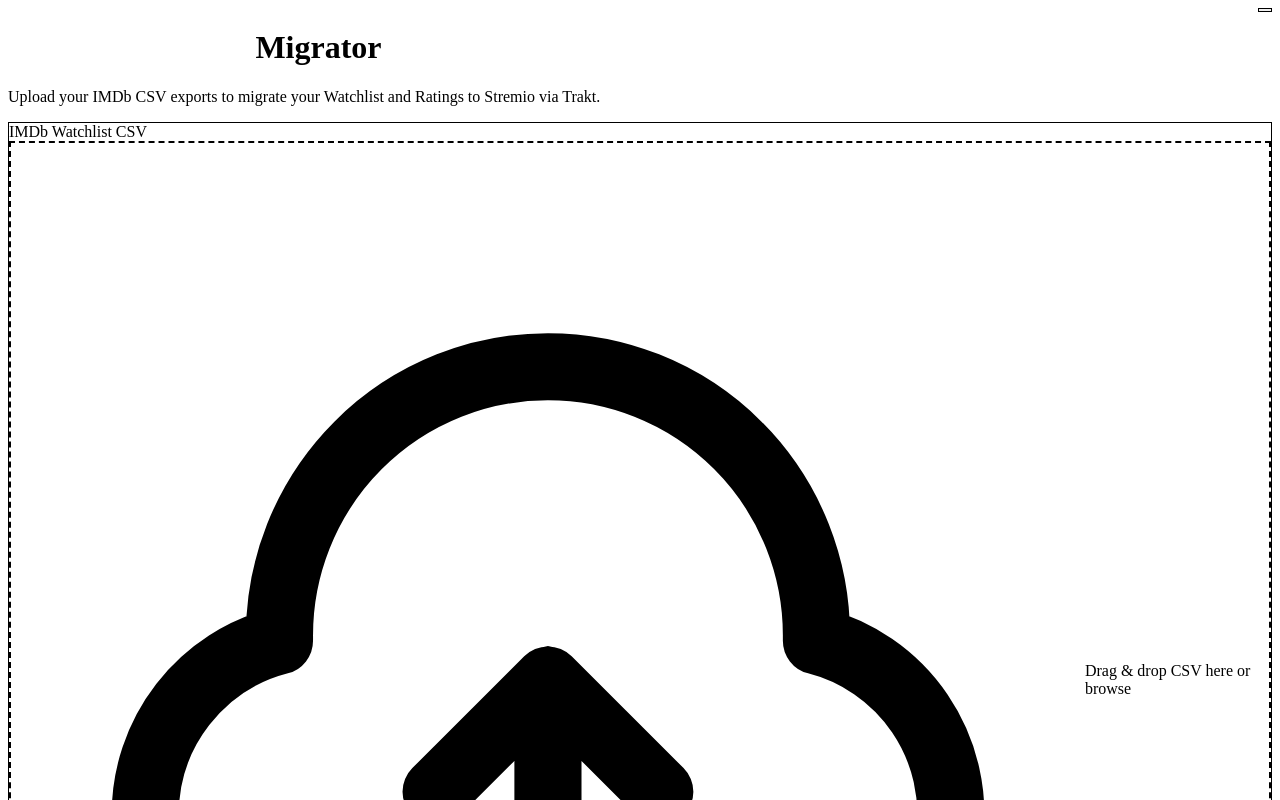
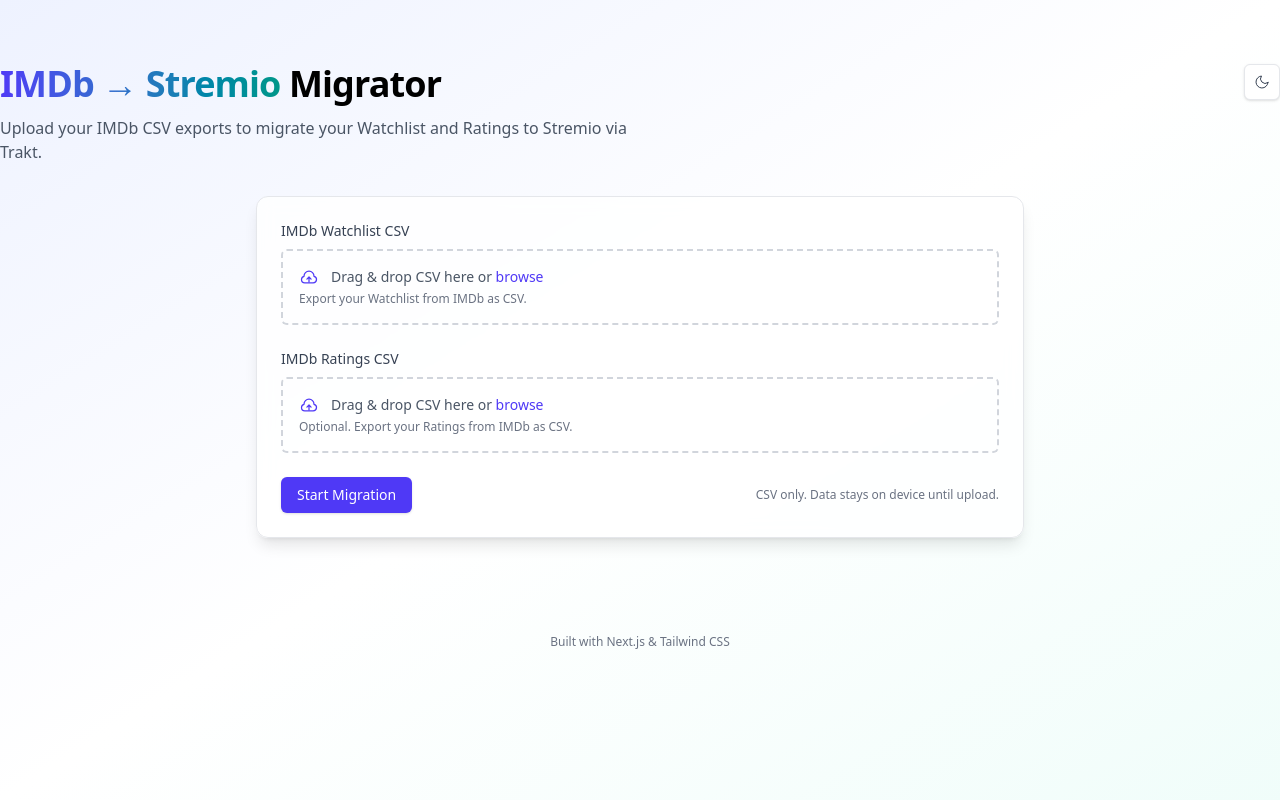
Before and after one commit to ATG1209/IMDb-to-Stremio, a Next.js app: page / in a window 1280 px wide. Shown: the top 800 px of the page. Built offline with nearby package versions, Linux system fonts and the light colour scheme.

Commit message:
fix(ui): ensure Tailwind v4 import; add explicit SVG sizes to prevent oversized icons; minor polish

```diff
--- a/components/Dropzone.jsx
+++ b/components/Dropzone.jsx
@@ -57,7 +57,7 @@
           className="sr-only"
         />
         <div className="flex items-center gap-3 text-sm text-gray-600 dark:text-gray-300">
-          <svg viewBox="0 0 24 24" className="h-5 w-5 text-indigo-600 dark:text-indigo-400" fill="none" stroke="currentColor" strokeWidth="1.5">
+          <svg viewBox="0 0 24 24" width="20" height="20" className="text-indigo-600 dark:text-indigo-400" fill="none" stroke="currentColor" strokeWidth="1.5" aria-hidden>
             <path strokeLinecap="round" strokeLinejoin="round" d="M3 15a4 4 0 0 0 4 4h10a4 4 0 0 0 1-7.874V11a6 6 0 1 0-12 0v.126A4.002 4.002 0 0 0 3 15Z" />
             <path strokeLinecap="round" strokeLinejoin="round" d="M12 12v6m0-6 2.5 2.5M12 12l-2.5 2.5" />
           </svg>
--- a/components/ThemeToggle.jsx
+++ b/components/ThemeToggle.jsx
@@ -29,12 +29,12 @@
     >
       {isDark ? (
         // Sun icon
-        <svg viewBox="0 0 24 24" className="h-4 w-4" fill="none" stroke="currentColor" strokeWidth="1.5">
+        <svg viewBox="0 0 24 24" width="16" height="16" fill="none" stroke="currentColor" strokeWidth="1.5" aria-hidden>
           <path strokeLinecap="round" strokeLinejoin="round" d="M12 3v2m0 14v2m9-9h-2M5 12H3m15.364 6.364-1.414-1.414M7.05 7.05 5.636 5.636m12.728 0-1.414 1.414M7.05 16.95l-1.414 1.414M16 12a4 4 0 1 1-8 0 4 4 0 0 1 8 0Z" />
         </svg>
       ) : (
         // Moon icon
-        <svg viewBox="0 0 24 24" className="h-4 w-4" fill="none" stroke="currentColor" strokeWidth="1.5">
+        <svg viewBox="0 0 24 24" width="16" height="16" fill="none" stroke="currentColor" strokeWidth="1.5" aria-hidden>
           <path strokeLinecap="round" strokeLinejoin="round" d="M21 12.79A9 9 0 1 1 11.21 3 7 7 0 0 0 21 12.79Z" />
         </svg>
       )}
--- a/styles/globals.css
+++ b/styles/globals.css
@@ -1,6 +1,4 @@
-@tailwind base;
-@tailwind components;
-@tailwind utilities;
+@import "tailwindcss";
 
 /* App-level tweaks */
 :root { color-scheme: light dark; }
```
